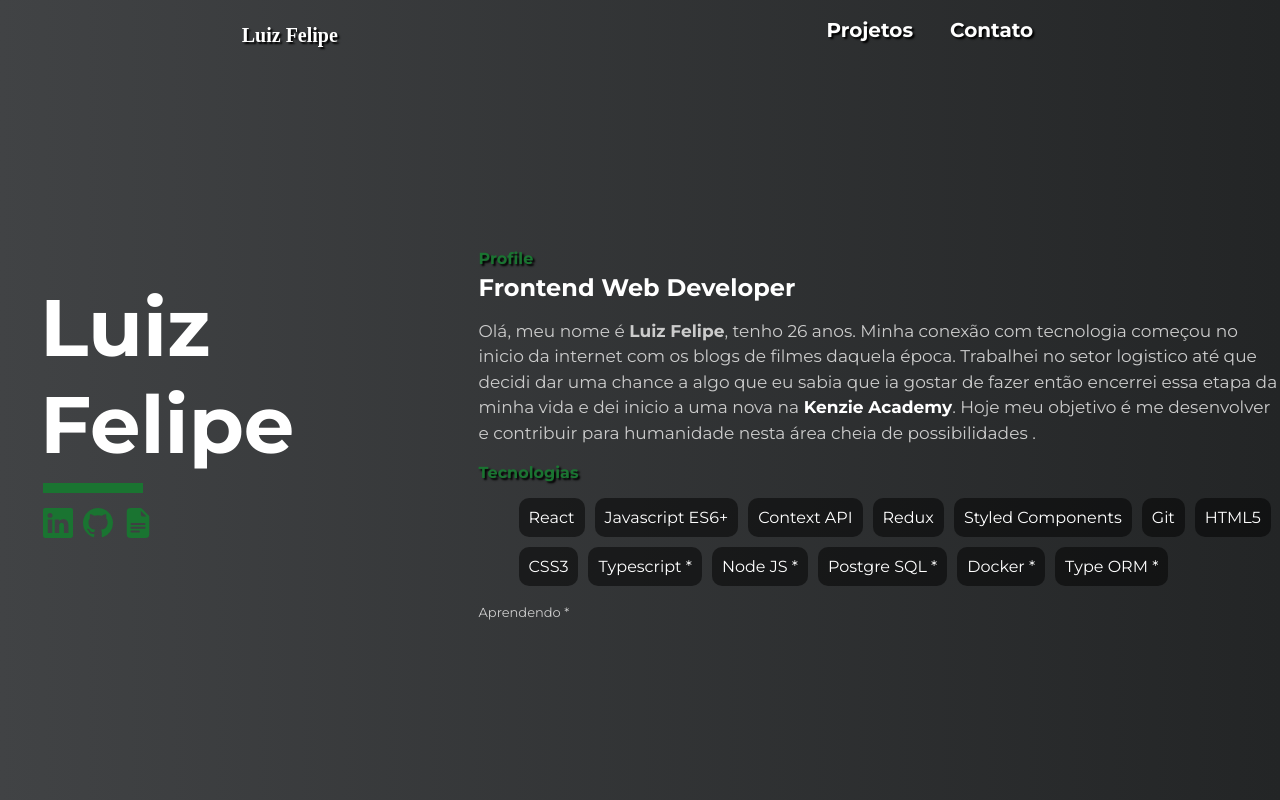
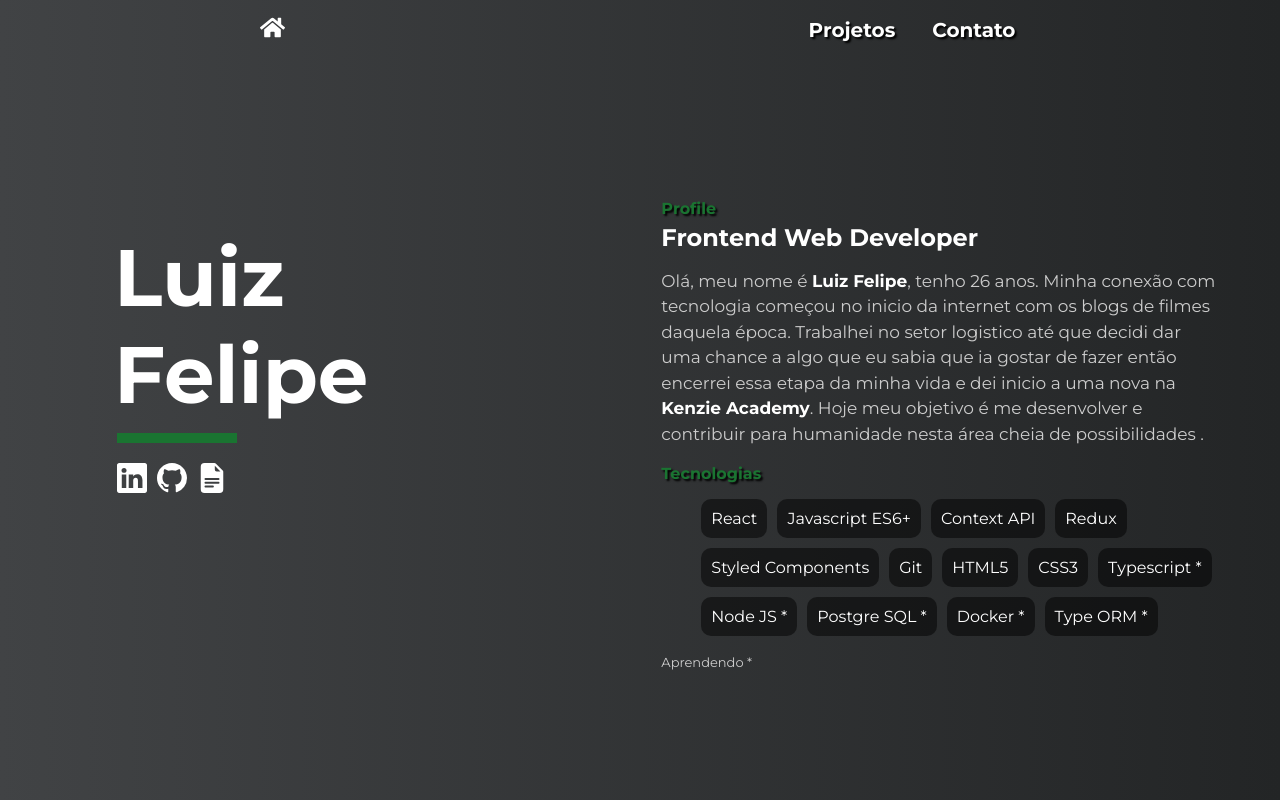
Before and after one commit to luizfelipenb/my-portifolio, a React (Create React App) app: page / in a window 1280 px wide. Built offline with nearby package versions, Linux system fonts and the light colour scheme; a web font is replaced by a local one.

Commit message:
feat: framer motion, resume link

```diff
--- a/package.json
+++ b/package.json
@@ -6,6 +6,8 @@
     "@testing-library/jest-dom": "^5.14.1",
     "@testing-library/react": "^13.0.0",
     "@testing-library/user-event": "^13.2.1",
+    "add": "^2.0.6",
+    "framer-motion": "4.1.17",
     "nodemon": "^2.0.16",
     "react": "^18.1.0",
     "react-dom": "^18.1.0",
@@ -13,7 +15,8 @@
     "react-router-dom": "5",
     "react-scripts": "5.0.1",
     "styled-components": "^5.3.5",
-    "web-vitals": "^2.1.0"
+    "web-vitals": "^2.1.0",
+    "yarn": "^1.22.18"
   },
   "scripts": {
     "start": "react-scripts start",
--- a/src/components/Logo/index.jsx
+++ b/src/components/Logo/index.jsx
@@ -1,11 +1,14 @@
 import { useHistory } from "react-router-dom/cjs/react-router-dom.min";
 import { Container } from "./styles";
+import { FaHome } from "react-icons/fa";
 
 const Logo = () => {
   const history = useHistory();
   return (
     <Container>
-      <button onClick={() => history.push("/")}>Luiz Felipe</button>
+      <button onClick={() => history.push("/")}>
+        <FaHome size={25} color="#fff" />
+      </button>
     </Container>
   );
 };
--- a/src/components/Logo/styles.js
+++ b/src/components/Logo/styles.js
@@ -1,7 +1,6 @@
 import styled from "styled-components";
 
 export const Container = styled.section`
-  margin-top: 10px;
   button {
     font-size: 18px;
     font-weight: bold;
--- /dev/null
+++ b/src/components/SectionDescription/index.jsx
@@ -0,0 +1,53 @@
+import { Container } from "./styles";
+
+const SectionDescription = () => {
+  return (
+    <Container>
+      <h4>Profile</h4>
+      <h2>Frontend Web Developer</h2>
+      <p>
+        Olá, meu nome é{" "}
+        <a
+          href="https://www.linkedin.com/in/luizfelipeop/"
+          target="_blank"
+          rel="noopener noreferrer"
+        >
+          <strong> Luiz Felipe</strong>
+        </a>
+        , tenho 26 anos. Minha conexão com tecnologia começou no inicio da
+        internet com os blogs de filmes daquela época. Trabalhei no setor
+        logistico até que decidi dar uma chance a algo que eu sabia que ia
+        gostar de fazer então encerrei essa etapa da minha vida e dei inicio a
+        uma nova na
+        <a
+          href="https://kenzie.com.br/"
+          target="_blank"
+          rel="noopener noreferrer"
+        >
+          <strong> Kenzie Academy</strong>
+        </a>
+        . Hoje meu objetivo é me desenvolver e contribuir para humanidade nesta
+        área cheia de possibilidades .
+      </p>
+      <h4>Tecnologias</h4>
+      <ul>
+        <li>React</li>
+        <li>Javascript ES6+</li>
+        <li>Context API</li>
+        <li>Redux</li>
+        <li>Styled Components</li>
+        <li>Git</li>
+        <li>HTML5</li>
+        <li>CSS3</li>
+        <li>Typescript *</li>
+        <li>Node JS *</li>
+        <li>Postgre SQL *</li>
+        <li>Docker *</li>
+        <li>Type ORM *</li>
+      </ul>
+      <span>Aprendendo *</span>
+    </Container>
+  );
+};
+
+export default SectionDescription;
--- /dev/null
+++ b/src/components/SectionDescription/styles.js
@@ -0,0 +1,62 @@
+import styled from "styled-components";
+
+export const Container = styled.section`
+  width: 100%;
+  p {
+    color: #ccc;
+    line-height: 1.5em;
+
+    a {
+      color: #fff;
+      text-decoration: none;
+      :hover {
+        color: rgba(255, 255, 255, 0.7);
+      }
+    }
+  }
+  h4 {
+    color: #1a7431;
+    text-shadow: 2px 2px 2px #000;
+    margin: 10px 0 5px 10px;
+    :first-child {
+      margin-top: 20px;
+    }
+  }
+  h2 {
+    margin: 0;
+  }
+  ul {
+    display: flex;
+    gap: 10px;
+    flex-flow: row wrap;
+    li {
+      padding: 10px 10px;
+      border-radius: 10px;
+      background-color: rgba(0, 0, 0, 0.5);
+    }
+  }
+  span {
+    color: #ccc;
+    font-size: 13px;
+    margin-left: 15px;
+  }
+  @media screen and (min-width: 768px) {
+    h4 {
+      margin-left: 0;
+    }
+    span {
+      margin-left: 0;
+    }
+  }
+  @media screen and (min-width: 1024px) {
+    p {
+      font-size: 17px;
+    }
+  }
+
+  @media screen and (min-width: 1440px) {
+    p {
+      font-size: 20px;
+    }
+  }
+`;
--- /dev/null
+++ b/src/components/SectionName/index.jsx
@@ -0,0 +1,42 @@
+import { Container } from "./styles";
+import { BsLinkedin, BsGithub, BsFileEarmarkTextFill } from "react-icons/bs";
+
+import { motion } from "framer-motion";
+const SectionName = () => {
+  return (
+    <Container>
+      <h1>Luiz Felipe</h1>
+      <div></div>
+      <ul>
+        <motion.li whileHover={{ scale: 1.1 }} whileTap={{ scale: 0.9 }}>
+          <a
+            href="https://www.linkedin.com/in/luizfelipeop/"
+            target="_blank"
+            rel="noopener noreferrer"
+          >
+            <BsLinkedin size={30} color="#fff" />
+          </a>
+        </motion.li>
+        <motion.li whileHover={{ scale: 1.1 }} whileTap={{ scale: 0.9 }}>
+          <a
+            href="https://github.com/luizfelipenb"
+            target="_blank"
+            rel="noopener noreferrer"
+          >
+            <BsGithub size={30} color="#fff" />
+          </a>
+        </motion.li>
+        <motion.li whileHover={{ scale: 1.1 }} whileTap={{ scale: 0.9 }}>
+          <a
+            href="https://drive.google.com/file/d/19zfcjvq5toUm0YeM1a_hN6VMQuoLiCyo/view?usp=sharing"
+            target="_blank"
+            rel="noopener noreferrer"
+          >
+            <BsFileEarmarkTextFill size={30} color="#fff" />
+          </a>
+        </motion.li>
+      </ul>
+    </Container>
+  );
+};
+export default SectionName;
--- /dev/null
+++ b/src/components/SectionName/styles.js
@@ -0,0 +1,46 @@
+import styled from "styled-components";
+
+export const Container = styled.section`
+  display: flex;
+  flex-direction: column;
+  align-self: flex-start;
+  margin-left: 10px;
+  width: 100%;
+  h1 {
+    margin: 0;
+    padding: 10px;
+    width: 10px;
+    font-size: 50px;
+    font-weight: bold;
+    /* margin-left: 10px; */
+  }
+  div {
+    width: 100px;
+    height: 10px;
+    background-color: #1a7431;
+    margin-left: 13px;
+  }
+
+  ul {
+    margin: 20px 0 0 13px;
+    padding: 0;
+    display: flex;
+    gap: 10px;
+  }
+
+  @media screen and (min-width: 768px) {
+    margin-top: 40px;
+  }
+  @media screen and (min-width: 1024px) {
+    margin-left: 30px;
+    h1 {
+      font-size: 80px;
+    }
+    div {
+      width: 120px;
+    }
+  }
+  @media screen and (min-width: 1440px) {
+    margin-top: 25px;
+  }
+`;
--- a/src/index.js
+++ b/src/index.js
@@ -3,13 +3,16 @@ import ReactDOM from "react-dom/client";
 import App from "./App";
 import { BrowserRouter } from "react-router-dom";
 import GlobalStyle from "./styles/global";
+import { AnimatePresence } from "framer-motion";
 
 const root = ReactDOM.createRoot(document.getElementById("root"));
 root.render(
+  <AnimatePresence exitBeforeEnter>
     <BrowserRouter>
       <React.StrictMode>
         <GlobalStyle />
         <App />
       </React.StrictMode>
     </BrowserRouter>
+  </AnimatePresence>
 );
--- a/src/pages/Dashboard/index.jsx
+++ b/src/pages/Dashboard/index.jsx
@@ -1,75 +1,47 @@
-import { Container, SectionName, SectionDescription } from "./styles";
-import { BsLinkedin, BsGithub, BsFileEarmarkTextFill } from "react-icons/bs";
+import { Container } from "./styles";
+import SectionName from "../../components/SectionName";
+import SectionDescription from "../../components/SectionDescription";
+import { motion } from "framer-motion";
 
 const Dashboard = () => {
+  const dropIn = {
+    hidden: {
+      y: "-100vh",
+      opacity: 0,
+    },
+    visible: {
+      y: 0,
+      opacity: 1,
+      transition: {
+        duration: 2,
+        type: "spring",
+        damping: 100,
+        stiffness: 500,
+      },
+    },
+    exit: {
+      y: "100vh",
+      opacity: 0,
+    },
+  };
   return (
     <Container>
-      <SectionName>
-        <h1>Luiz Felipe</h1>
-        <div></div>
-        <ul>
-          <li>
-            <a
-              href="https://www.linkedin.com/in/luizfelipeop/"
-              target="_blank"
-              rel="noopener noreferrer"
-            >
-              <BsLinkedin size={30} color="#1a7431" />
-            </a>
-          </li>
-          <li>
-            <a
-              href="https://github.com/luizfelipenb"
-              target="_blank"
-              rel="noopener noreferrer"
-            >
-              <BsGithub size={30} color="#1a7431" />
-            </a>
-          </li>
-          <li>
-            <a href="/" target="_blank" rel="noopener noreferrer">
-              <BsFileEarmarkTextFill size={30} color="#1a7431" />
-            </a>
-          </li>
-        </ul>
-      </SectionName>
-      <SectionDescription>
-        <h4>Profile</h4>
-        <h2>Frontend Web Developer</h2>
-        <p>
-          Olá, meu nome é <strong>Luiz Felipe</strong>, tenho 26 anos. Minha
-          conexão com tecnologia começou no inicio da internet com os blogs de
-          filmes daquela época. Trabalhei no setor logistico até que decidi dar
-          uma chance a algo que eu sabia que ia gostar de fazer então encerrei
-          essa etapa da minha vida e dei inicio a uma nova na
-          <a
-            href="https://kenzie.com.br/"
-            target="_blank"
-            rel="noopener noreferrer"
-          >
-            <strong> Kenzie Academy</strong>
-          </a>
-          . Hoje meu objetivo é me desenvolver e contribuir para humanidade
-          nesta área cheia de possibilidades .
-        </p>
-        <h4>Tecnologias</h4>
-        <ul>
-          <li>React</li>
-          <li>Javascript ES6+</li>
-          <li>Context API</li>
-          <li>Redux</li>
-          <li>Styled Components</li>
-          <li>Git</li>
-          <li>HTML5</li>
-          <li>CSS3</li>
-          <li>Typescript *</li>
-          <li>Node JS *</li>
-          <li>Postgre SQL *</li>
-          <li>Docker *</li>
-          <li>Type ORM *</li>
-        </ul>
-        <span>Aprendendo *</span>
-      </SectionDescription>
+      <motion.section
+        variants={dropIn}
+        initial="hidden"
+        animate="visible"
+        exit="exit"
+      >
+        <SectionName />
+      </motion.section>
+      <motion.section
+        initial={{ translateX: 1000, opacity: 0 }}
+        animate={{ translateX: 0, opacity: 2 }}
+        exit={{ translateX: 100, opacity: 0 }}
+        transition={{ duration: 2 }}
+      >
+        <SectionDescription />
+      </motion.section>
     </Container>
   );
 };
--- a/src/pages/Dashboard/styles.js
+++ b/src/pages/Dashboard/styles.js
@@ -4,6 +4,18 @@ export const Container = styled.section`
   display: flex;
   flex-direction: column;
   align-items: center;
+  width: 90%;
+  > section {
+    :first-child {
+      align-self: flex-start;
+      margin-left: 10px;
+      width: 50%;
+    }
+    :nth-child(2) {
+      margin-left: 10px;
+      width: 100%;
+    }
+  }
 
   @media screen and (min-width: 768px) {
     flex-direction: row;
@@ -12,106 +24,17 @@ export const Container = styled.section`
   @media screen and (min-width: 1024px) {
     gap: 300px;
   }
-`;
-
-export const SectionName = styled.section`
-  display: flex;
-  flex-direction: column;
-  align-self: flex-start;
-  margin-left: 10px;
-  width: 50%;
-  h1 {
-    margin: 0;
-    padding: 10px;
-    width: 10px;
-    font-size: 50px;
-    font-weight: bold;
-    /* margin-left: 10px; */
-  }
-  div {
-    width: 100px;
-    height: 10px;
-    background-color: #1a7431;
-    margin-left: 13px;
-  }
-
-  ul {
-    margin: 15px 0 0 13px;
-    padding: 0;
-    display: flex;
-    gap: 10px;
-  }
-
-  @media screen and (min-width: 768px) {
-    margin-top: 40px;
-  }
-  @media screen and (min-width: 1024px) {
-    margin-left: 30px;
-    h1 {
-      font-size: 80px;
-    }
-  }
   @media screen and (min-width: 1440px) {
-    width: 30%;
-    margin-top: 25px;
-  }
-`;
-
-export const SectionDescription = styled.section`
-  margin-left: 10px;
-  p {
-    color: #ccc;
-    line-height: 1.5em;
-
-    a {
-      color: #fff;
-      text-decoration: none;
-    }
-  }
-  h4 {
-    color: #1a7431;
-    text-shadow: 2px 2px 2px #000;
-    margin: 10px 0 5px 10px;
-    :first-child {
-      margin-top: 20px;
-    }
-  }
-  h2 {
-    margin: 0;
-  }
-  ul {
-    display: flex;
-    gap: 10px;
-    flex-flow: row wrap;
-    li {
-      padding: 10px 10px;
-      border-radius: 10px;
-      background-color: rgba(0, 0, 0, 0.5);
-    }
-  }
-  span {
-    color: #ccc;
-    font-size: 13px;
-    margin-left: 15px;
-  }
-  @media screen and (min-width: 768px) {
-    h4 {
-      margin-left: 0;
-    }
-    span {
-      margin-left: 0;
-    }
-  }
-  @media screen and (min-width: 1024px) {
-    p {
-      font-size: 17px;
-    }
-  }
-
-  @media screen and (min-width: 1440px) {
-    width: 70%;
-    p {
-      font-size: 20px;
+    > section {
+      :first-child {
+        align-self: flex-start;
+        margin-left: 10px;
+        width: 30%;
+      }
+      :nth-child(2) {
+        margin-left: 10px;
+        width: 70%;
+      }
     }
   }
 `;
```
Also changed, not shown: 1 other file (tests, documents, lock files or other folders). Lines whose indentation alone changed are shown as unchanged.
